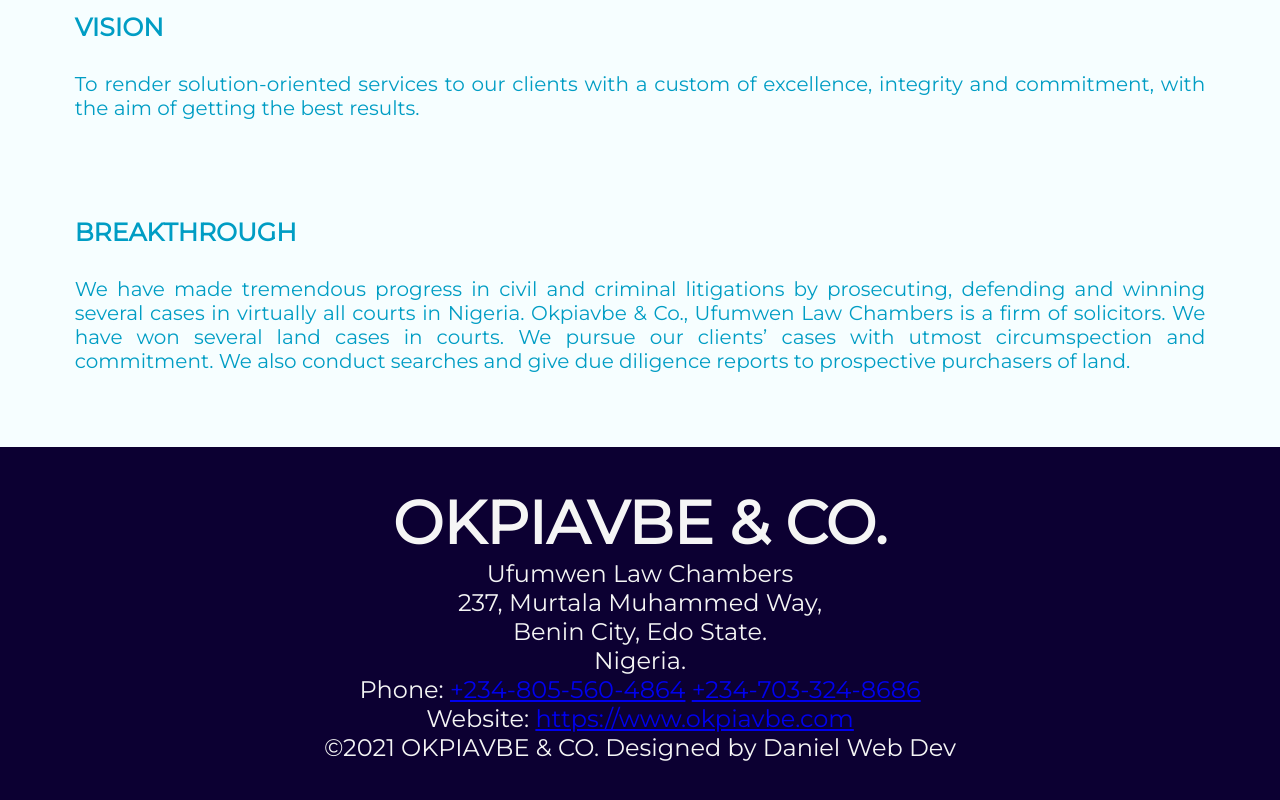
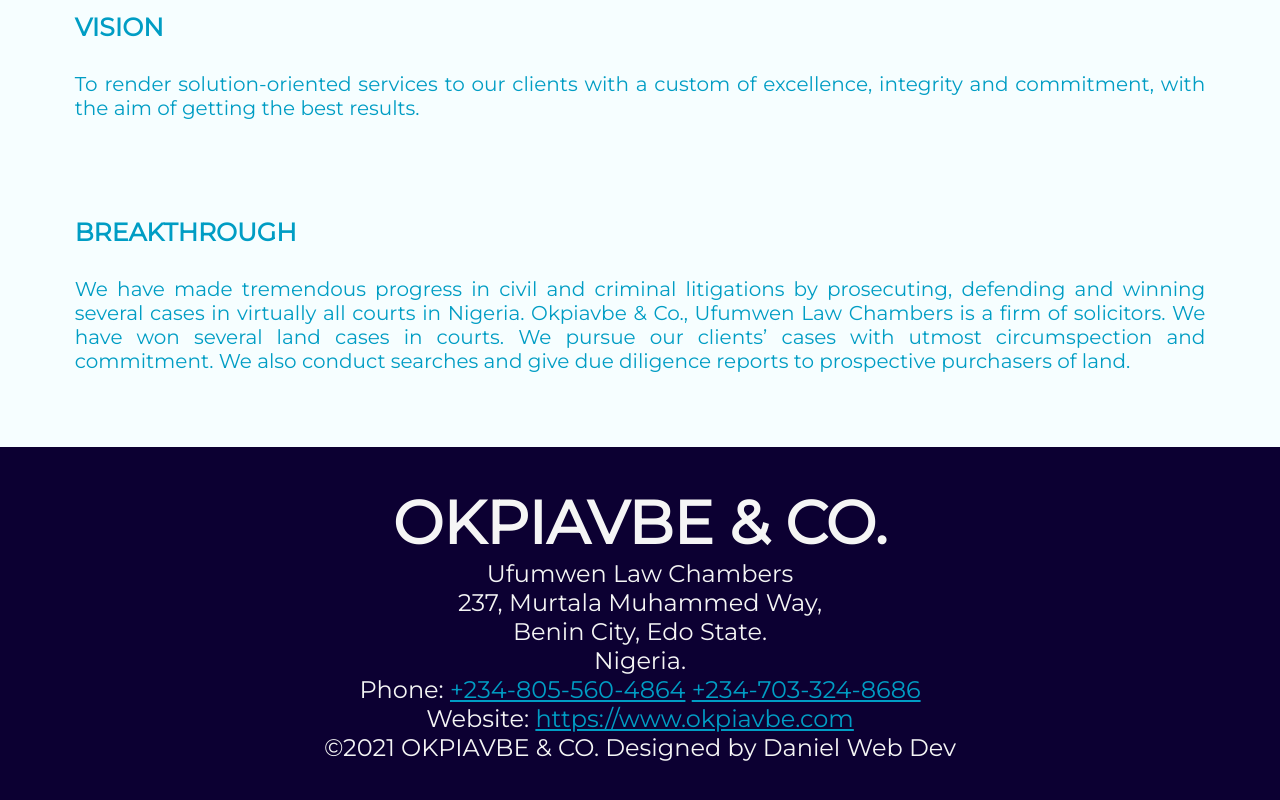
Before and after one commit to danielosazuwa/okpiavbe.com, a plain HTML site: page index.html in a window 1280 px wide. Shown: the part 2054-2854 px from the top of the page. Drawn offline with Linux system fonts and the light colour scheme.

Commit message:
Update style.css

```diff
--- a/css/style.css
+++ b/css/style.css
@@ -167,6 +167,10 @@ footer p {
   font-size: 2.4rem;
 }
 
+footer a {
+  color: #009dc4;
+}
+
 /*footer code ends*/
 
 @media (min-width: 0px) and (max-width: 745px) {
```
